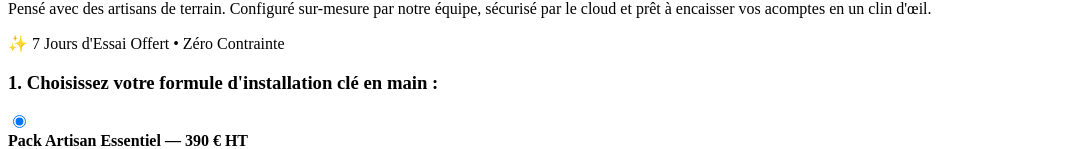
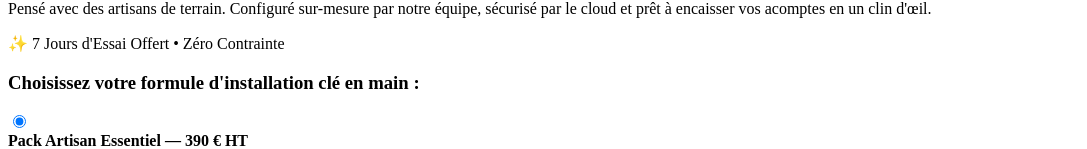
Before and after one commit to Nova-infinity38/nova-infinity-v, a Next.js app: page / in a window 1280 px wide. Shown: the part 651-800 px from the top of the page, without its empty margins (0-1087 px from the left). Built offline with nearby package versions, Linux system fonts and the light colour scheme.

Commit message:
feat: application prete, code valide sans erreur

```diff
--- a/app/page.jsx
+++ b/app/page.jsx
@@ -123,7 +123,7 @@ export default function NovaApp() {
               <div className="flex flex-col md:flex-row justify-between items-start md:items-center gap-2">
                 <span className="bg-amber-400 text-indigo-950 text-xs font-extrabold px-3 py-1 rounded-full uppercase tracking-wide">✨ 7 Jours d'Essai Offert • Zéro Contrainte</span>
               </div>
-              <h3 className="font-bold text-sm text-indigo-100">1. Choisissez votre formule d'installation clé en main :</h3>
+              <h3 className="font-bold text-sm text-indigo-100">Choisissez votre formule d'installation clé en main :</h3>
               <div className="grid grid-cols-1 md:grid-cols-2 gap-3 pt-1">
                 <label className="flex items-start gap-3 p-3.5 rounded-xl border border-indigo-700/60 bg-indigo-900/40 cursor-pointer hover:bg-indigo-900/70 transition">
                   <input type="radio" name="setupTier" value="390" checked={selectedSetupFee === '390'} onChange={(e) => setSelectedSetupFee(e.target.value)} className="mt-1 text-amber-400" />
@@ -196,7 +196,7 @@ export default function NovaApp() {
                   <p className="text-[10px] opacity-80">{managerName} • {selectedTrade}</p>
                 </div>
               </div>
-              <button onClick={() => setIsSubscribed(false)} className="bg-black/30 hover:bg-black/40 text-white px-3 py-1.5 rounded text-xs">Quitter</button>
+              <button onClick={() => setIsSubscribed(false)} className="bg-black/30 hover:bg-black/40 text-white px-3 py-1.5 rounded text-xs cursor-pointer">Quitter</button>
             </div>
           </header>
 
@@ -229,7 +229,7 @@ export default function NovaApp() {
                 </div>
               </div>
 
-              <button onClick={saveAndPublishInvoice} className="w-full bg-indigo-600 hover:bg-indigo-700 text-white py-3 rounded-xl text-xs font-bold transition shadow-sm">
+              <button onClick={saveAndPublishInvoice} className="w-full bg-indigo-600 hover:bg-indigo-700 text-white py-3 rounded-xl text-xs font-bold transition shadow-sm cursor-pointer">
                 💾 Enregistrer & Publier le Devis
               </button>
             </div>
```
